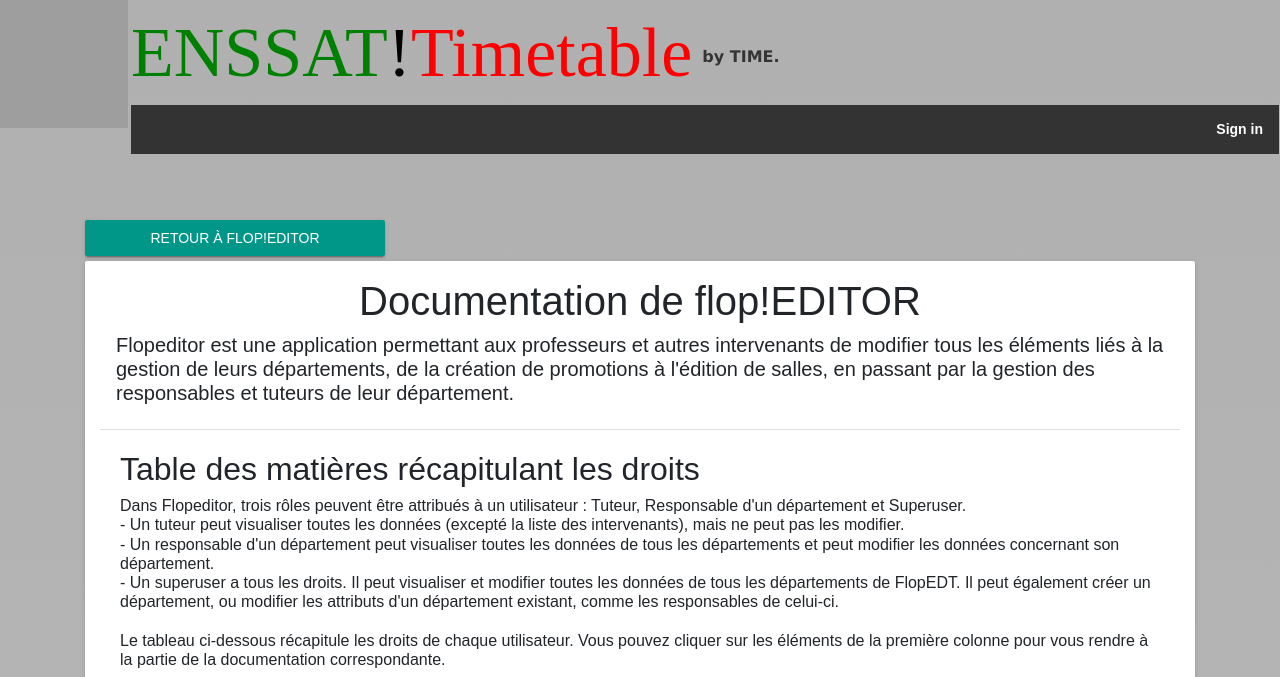
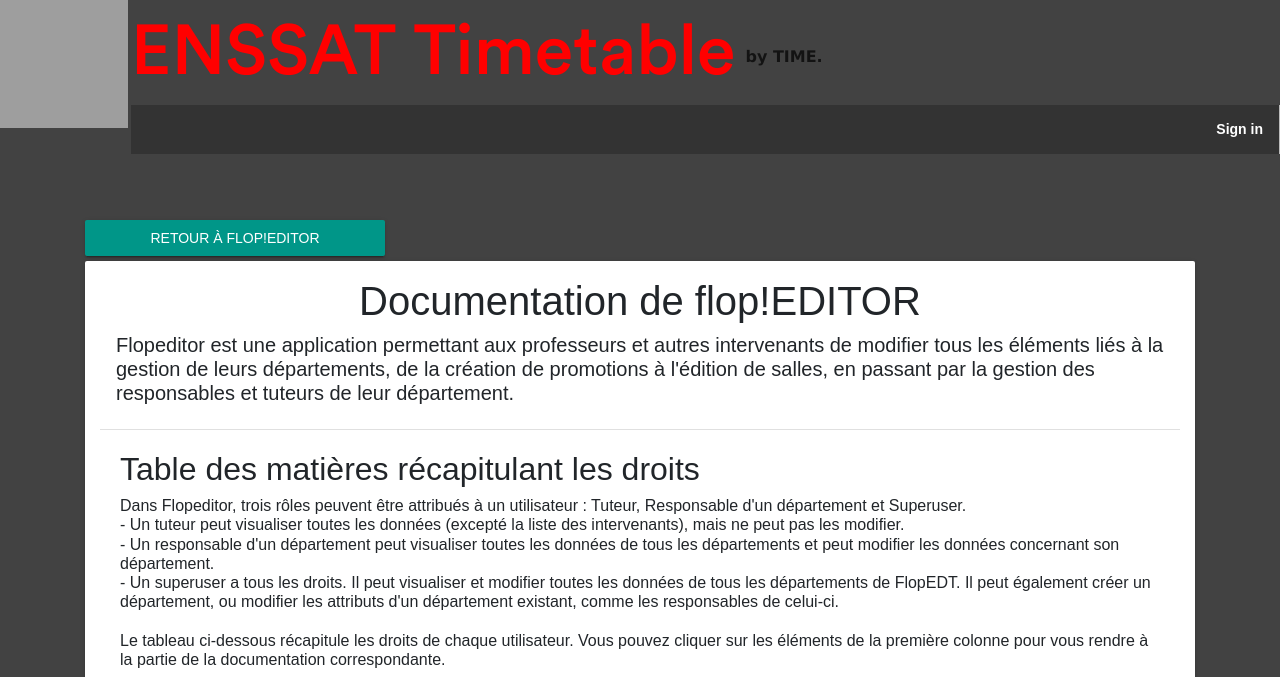
Before and after one commit to ERIP5/ENSSAT-Timetable, a Django app: template FlOpEDT/flopeditor/templates/flopeditor/help.html in a window 1280 px wide. Shown: the top 677 px of the page. Run offline with Django 3.2, Linux system fonts and the light colour scheme; the template is opened without the code that fills it, so the values that code supplies are empty; parts of the project's set-up code (start-up, migrations or seed data) failed here and were passed over; some libraries are stand-ins or nearby versions; some web fonts are replaced; grey boxes are pictures that could not be loaded.

Commit message:
adding other styles changes made in the past

```diff
--- a/FlOpEDT/base/static/base/header.css
+++ b/FlOpEDT/base/static/base/header.css
@@ -28,10 +28,16 @@
   dominant-baseline:middle;
 }
 
-@font-face {
+/* @font-face {
   font-family: 'flog';
   src: url('/static/base/fonts/FFF_Tusj.ttf')  format("truetype"),
        local('flog');
+} */
+
+@font-face {
+  font-family: 'circular';
+  src: url('/static/base/fonts/circular.ttf')  format("truetype"),
+       local('circular');
 }
 
 h1 {
@@ -47,7 +53,7 @@
   font-size:16px;
 }
 body{
-    background: linear-gradient(to bottom, rgb(176,176,176), rgb(255,255,255));
+    background-color: white;
 }
 #edt-main{
   text-anchor:middle;
@@ -92,7 +98,7 @@
 }
 .def, .higb {
     font-size:76px;
-    font-family: 'flog';
+    font-family: 'circular';
 }
 .def, .slo {
     color: black;
@@ -177,7 +183,7 @@
 
 #full_logo {
 	padding-top: 0px;
-	font-family: 'flog';
+	font-family: 'circular';
 	display: flex;
 	flex-direction: row;
 	color:black
--- a/FlOpEDT/templates/base.html
+++ b/FlOpEDT/templates/base.html
@@ -84,7 +84,7 @@
     </a> -->
     <div id="full_logo">
       <a style="text-decoration: none; font-family: inherit; color: inherit" href="{% url 'index' %}">
-          <span id="acro_logo">{% trans "<span id=flopGreen >ENSSAT</span>!<span id=EDTRed >Timetable</span>" %}</span>
+          <span id="acro_logo">{% trans "<span id=EDTRed >ENSSAT</span> <span id=EDTRed >Timetable</span>" %}</span>
       </a>
       {% autoescape off %}
       <span id="head_logo">by TIME.</span>
```
Also changed, not shown: FlOpEDT/base/static/base/fonts/circular.ttf (added).
